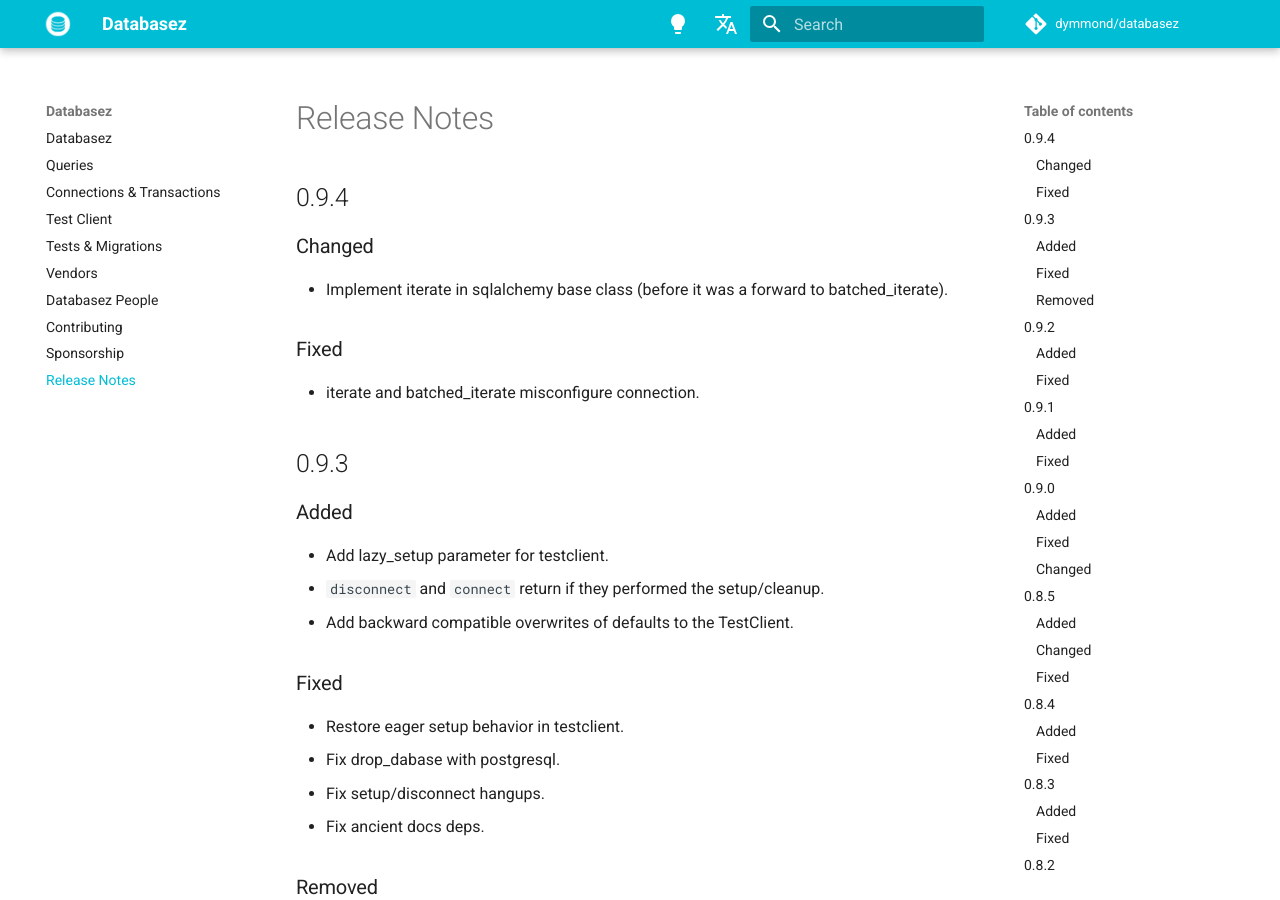
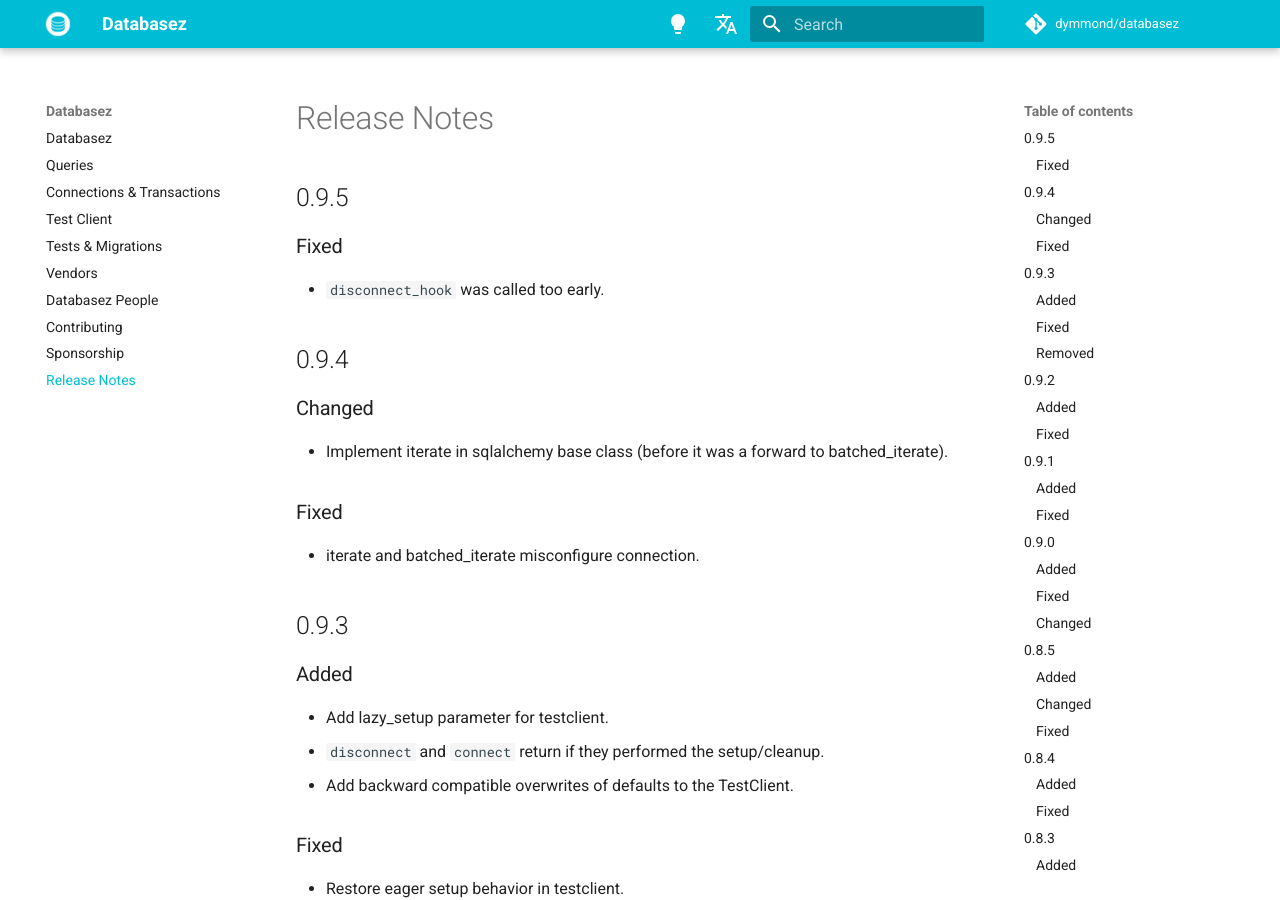
Before and after one commit to dymmond/databasez, an MkDocs documentation site: the page built from docs/release-notes.md, in a window 1280 px wide and 900 px high. Built offline with MkDocs 1.6.1 and Material for MkDocs 9.7.7, drawn with Linux system fonts in a browser that asks for light colours; comment, search, counter and statistics services are not loaded.

Commit message:
update release notes

```diff
--- a/docs/release-notes.md
+++ b/docs/release-notes.md
@@ -1,4 +1,11 @@
 # Release Notes
+
+
+## 0.9.5
+
+### Fixed
+
+- `disconnect_hook` was called too early.
 
 ## 0.9.4
 
```
